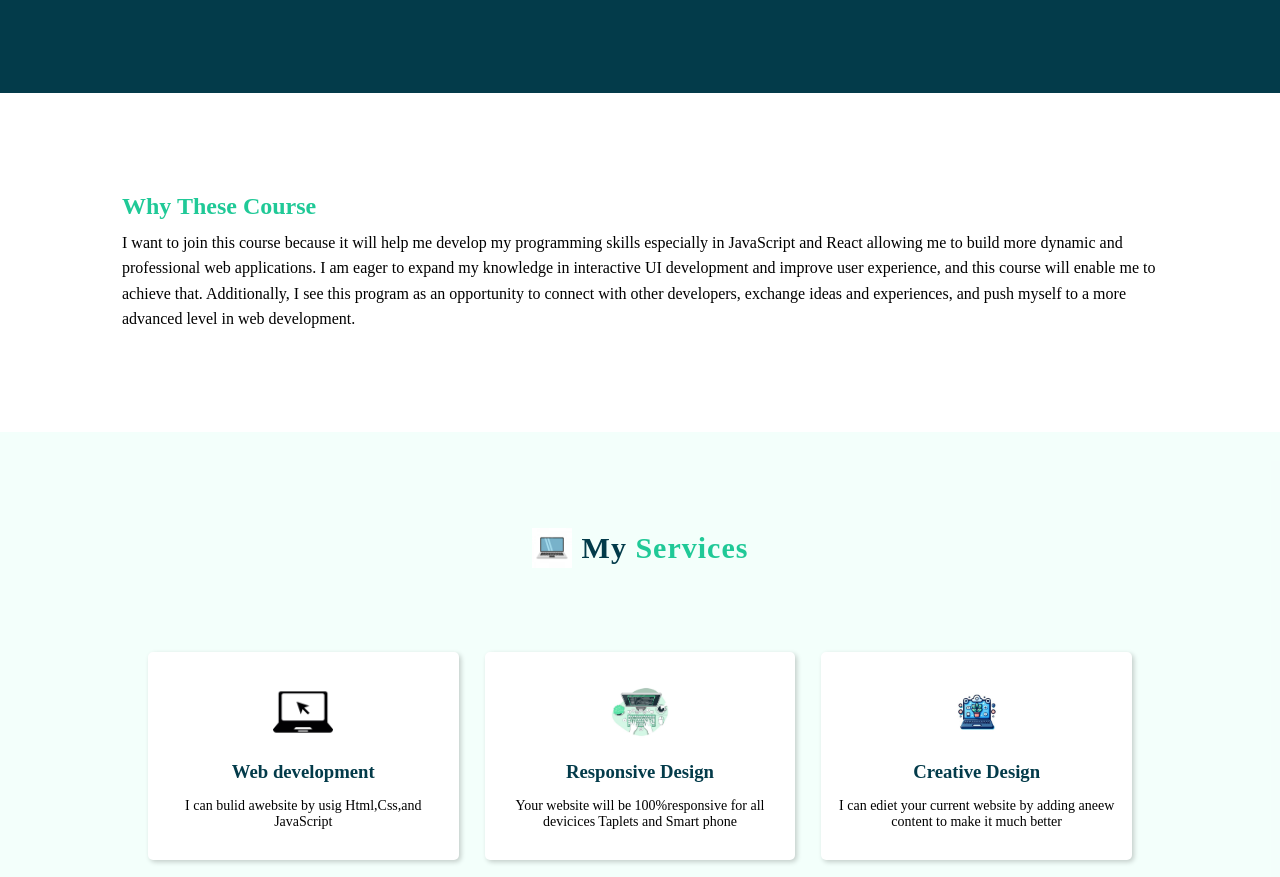
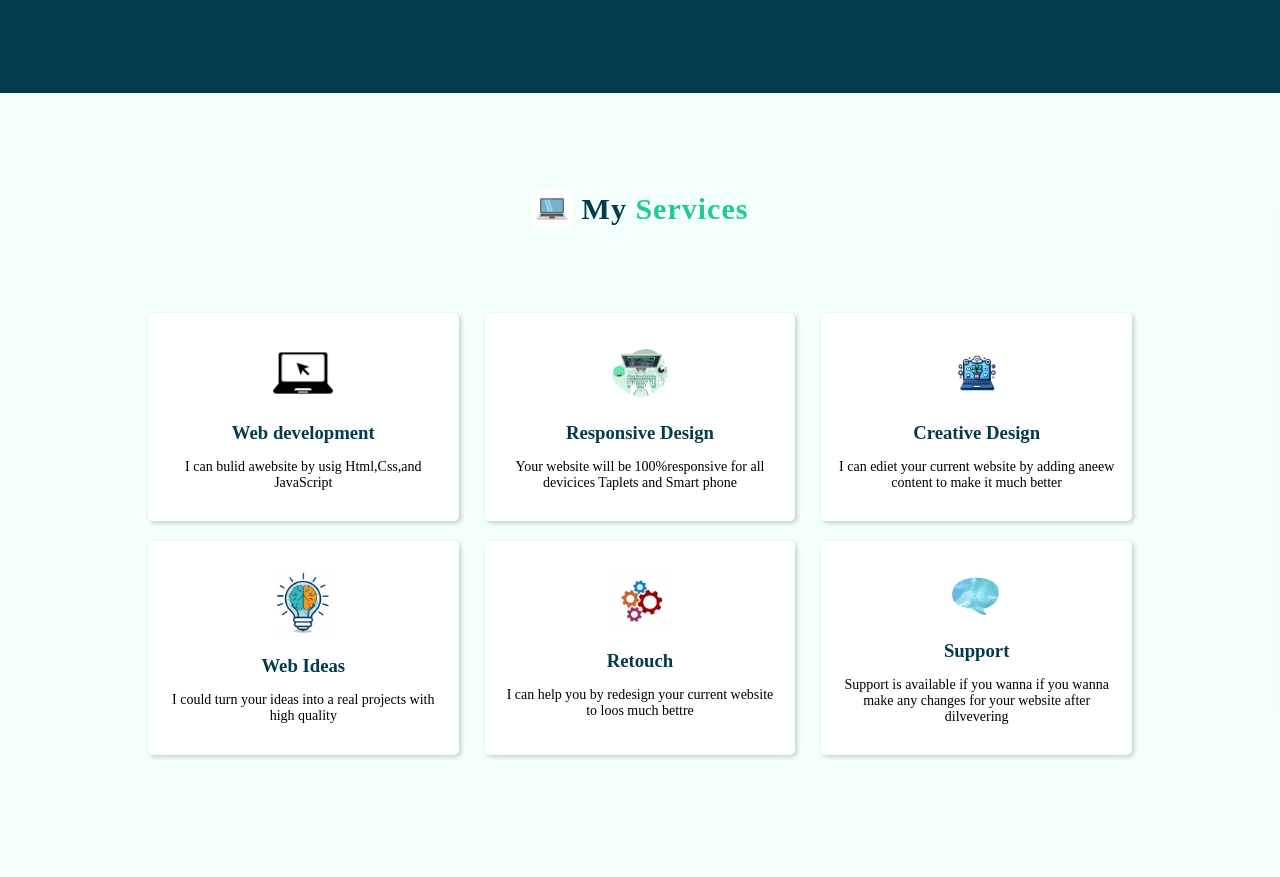
Before and after one commit to basma-abed1/personal, a plain HTML site: page index.html in a window 1280 px wide. Shown: the part 1826-2703 px from the top of the page. Drawn offline with Linux system fonts and the light colour scheme; files whose address does not match are found by name.

Commit message:
upate index.html

```diff
--- a/index.html
+++ b/index.html
@@ -113,15 +113,6 @@
       </div>
   </div>
 </section>
-</section>
-<section id="course">
-  <div class="container">
-  <div class="text">
-    <h1>Why These Course </h1>
-    <p>I want to join this course because it will help me develop my programming skills especially in JavaScript and React allowing me to build more dynamic and professional web applications. I am eager to expand my knowledge in interactive UI development and improve user experience, and this course will enable me to achieve that. Additionally, I see this program as an opportunity to connect with other developers, exchange ideas and experiences, and push myself to a more advanced level in web development.</p>
-  </div>
-  </div>
-</section>
 <section id="services">
   <div class="container">
     <div class="heading">
```
